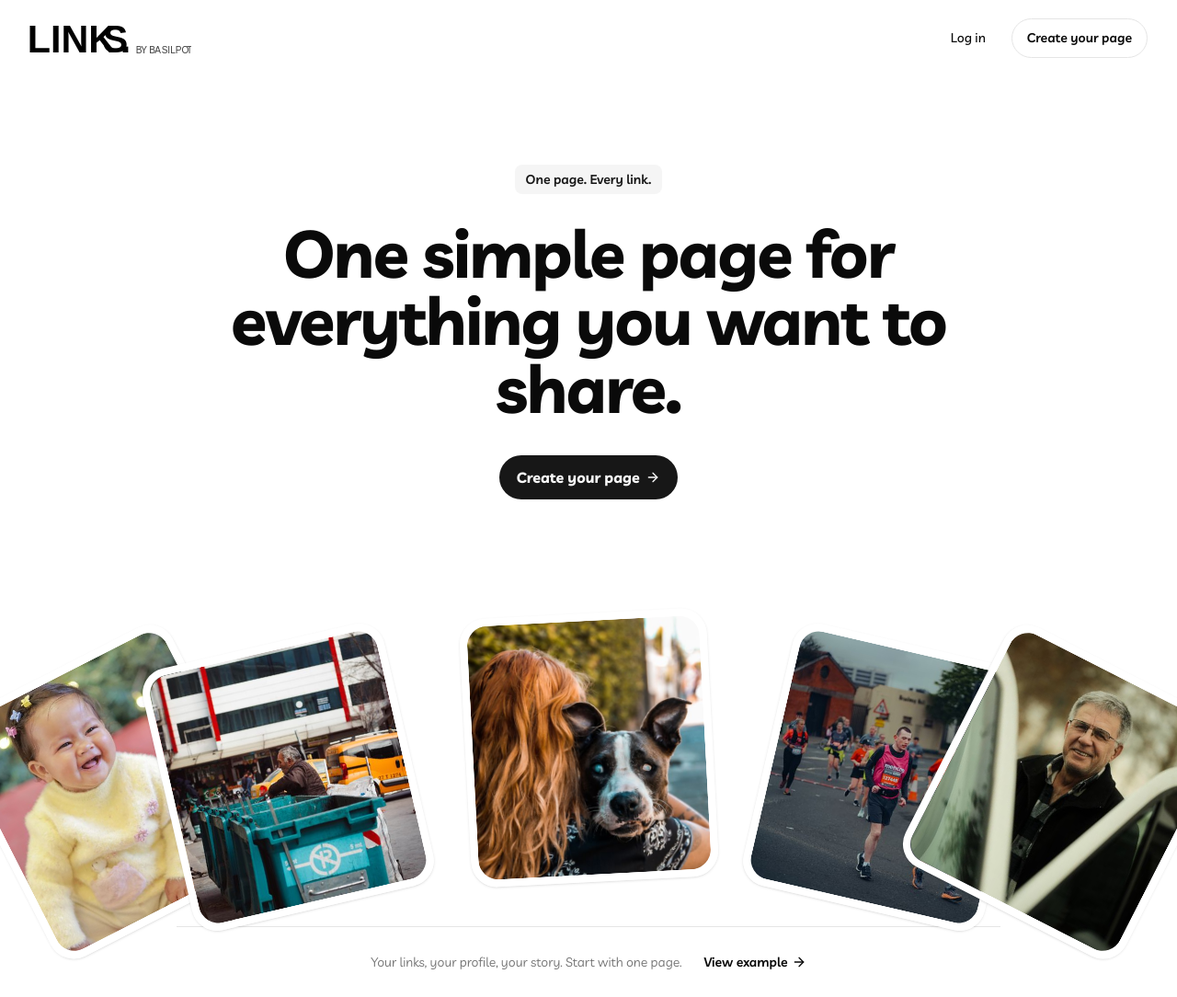
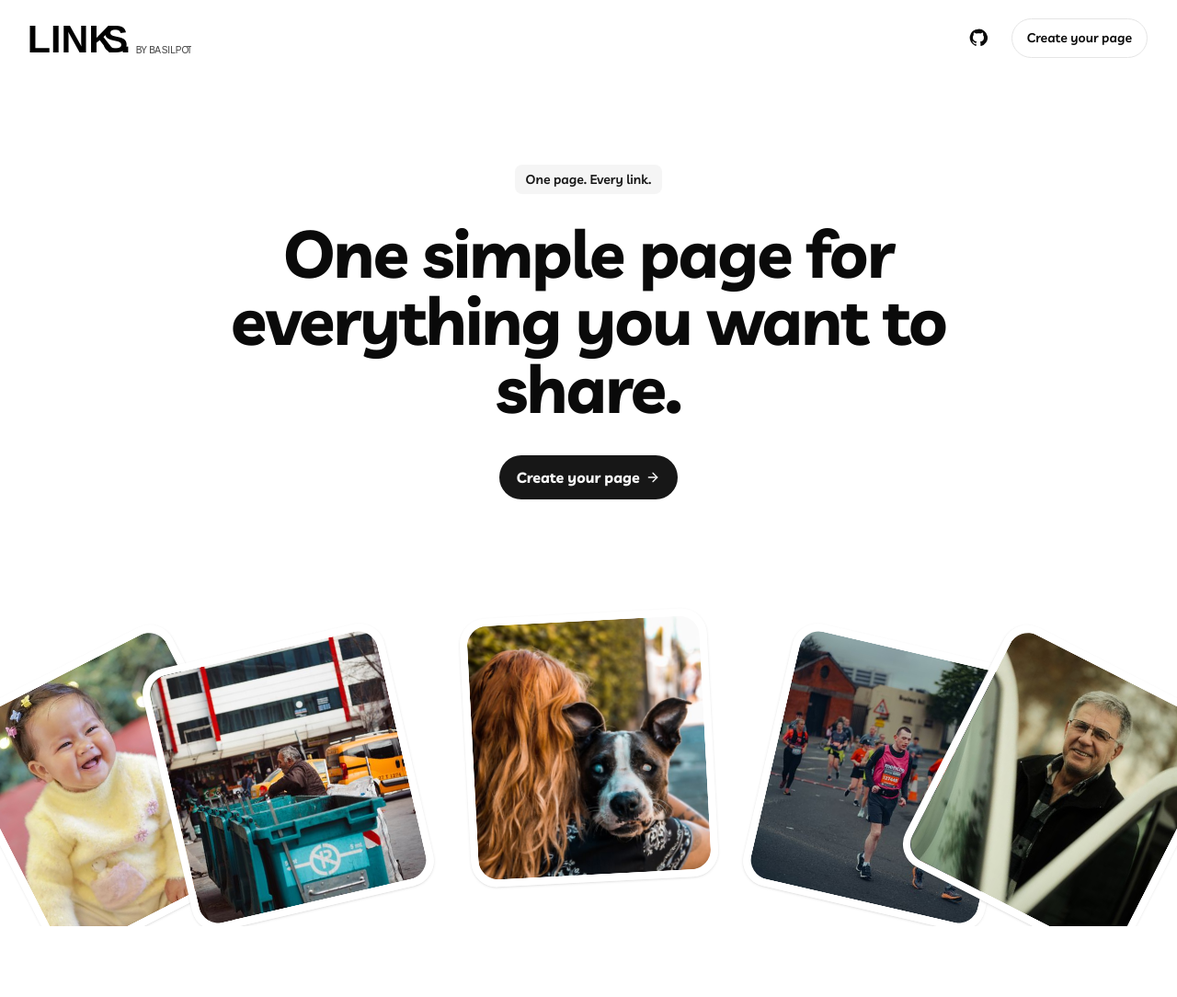
Before and after one commit to Basilpot/links.basilpot.com, a Next.js app: page / in a window 1280 px wide. Shown: the whole page at 92% size. After the commit the page ends 1007 px from the top, so only its background shows below. Built offline with nearby package versions, Linux system fonts and the light colour scheme; no server answers; the database is empty.

Commit message:
style(home): remove lower prompt and link github source

```diff
--- a/app/page.tsx
+++ b/app/page.tsx
@@ -28,7 +28,7 @@ export default async function Home() {
     <header className="relative z-10 mx-auto flex max-w-7xl items-center justify-between gap-4 px-5 py-5 sm:px-8">
       <Link href="/" className="inline-flex shrink-0 items-center"><Image src="/logo.svg" alt="Links by Basilpot" width={176} height={33} priority /></Link>
       <nav aria-label="Primary navigation" className="flex items-center gap-2 sm:gap-4">
-        <Link href="/login" className="px-3 py-2 text-sm font-medium hover:underline">Log in</Link>
+        <a href="https://github.com/Basilpot/links.basilpot.com" aria-label="View source on GitHub" target="_blank" rel="noopener noreferrer" className="inline-flex size-10 items-center justify-center rounded-full hover:bg-muted"><svg aria-hidden="true" viewBox="0 0 24 24" fill="currentColor" className="size-5"><path d="M12 .75a11.25 11.25 0 0 0-3.558 21.924c.563.105.77-.244.77-.543 0-.267-.01-.976-.016-1.916-3.133.681-3.795-1.51-3.795-1.51-.512-1.3-1.25-1.646-1.25-1.646-1.023-.699.078-.685.078-.685 1.13.08 1.725 1.16 1.725 1.16 1.004 1.722 2.634 1.225 3.276.937.102-.727.393-1.224.715-1.506-2.5-.284-5.129-1.25-5.129-5.563 0-1.229.44-2.233 1.16-3.022-.117-.285-.503-1.43.11-2.98 0 0 .944-.302 3.094 1.155A10.78 10.78 0 0 1 12 6.35c.956.005 1.92.13 2.82.38 2.15-1.457 3.092-1.155 3.092-1.155.615 1.55.229 2.695.113 2.98.722.789 1.158 1.793 1.158 3.022 0 4.324-2.634 5.276-5.143 5.555.404.35.764 1.04.764 2.096 0 1.513-.014 2.734-.014 3.106 0 .302.204.653.775.542A11.251 11.251 0 0 0 12 .75Z"/></svg></a>
         <Link href="/signup" className="button-plain text-xs font-semibold sm:text-sm">Create your page</Link>
       </nav>
     </header>
@@ -44,9 +44,5 @@ export default async function Home() {
       </div>
     </section>
 
-    <section className="mx-auto flex max-w-4xl flex-col items-center justify-center gap-2 border-t border-border px-5 py-7 text-center text-sm text-muted-foreground sm:flex-row sm:gap-6">
-      <p>Your links, your profile, your story. Start with one page.</p>
-      <Link href="/example" className="inline-flex items-center gap-1 font-semibold text-foreground hover:underline">View example <ArrowRight className="size-4" aria-hidden="true" /></Link>
-    </section>
   </main>;
 }
```
